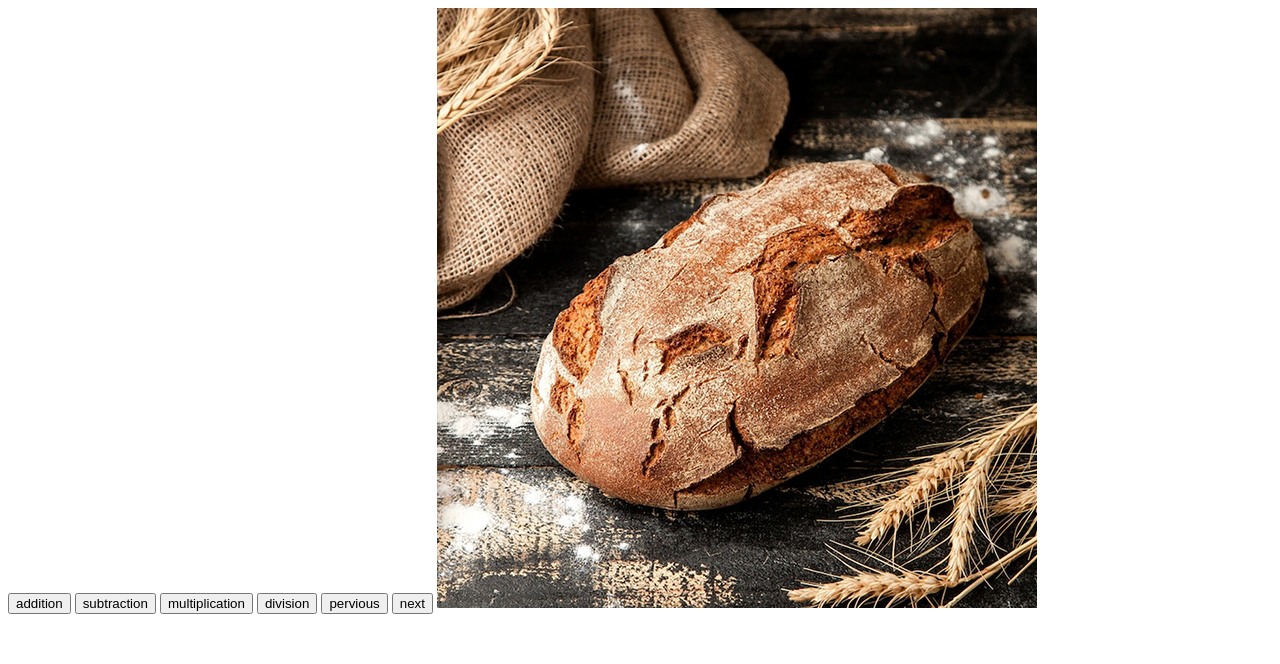
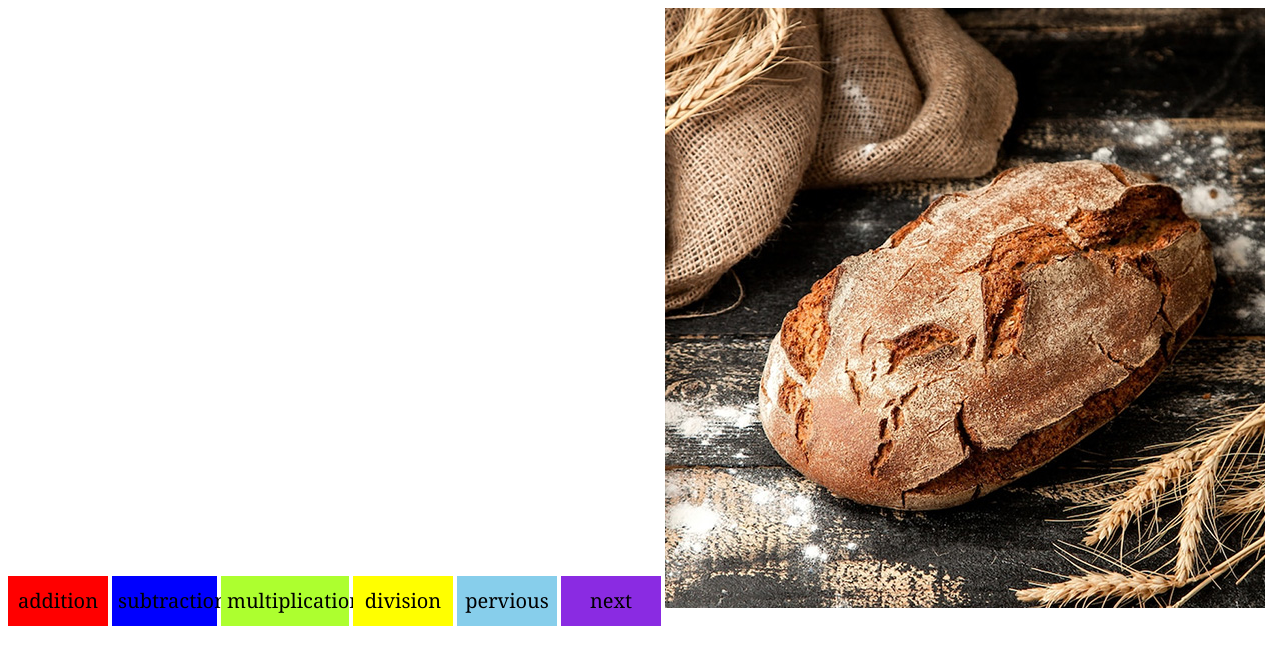
Before and after one commit to manojkumar1110/javascript, a plain HTML site: page index.html in a window 1280 px wide. Drawn offline with Linux system fonts and the light colour scheme.

Commit message:
Update index.html

```diff
--- a/index.html
+++ b/index.html
@@ -4,7 +4,7 @@
     <meta charset="UTF-8">
     <meta name="viewport" content="width=device-width, initial-scale=1.0">
     <title>Document</title>
-    <link rel="stylesheet" href="js.css">
+    <link rel="stylesheet" href="style.css">
 </head>
 <body>
 <button id="button" onclick="changenumber1()">addition</button>
```
